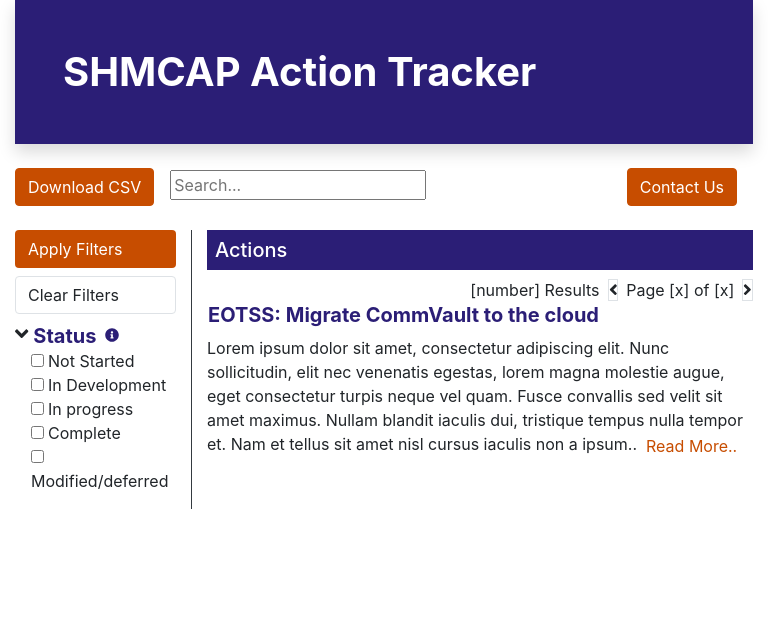
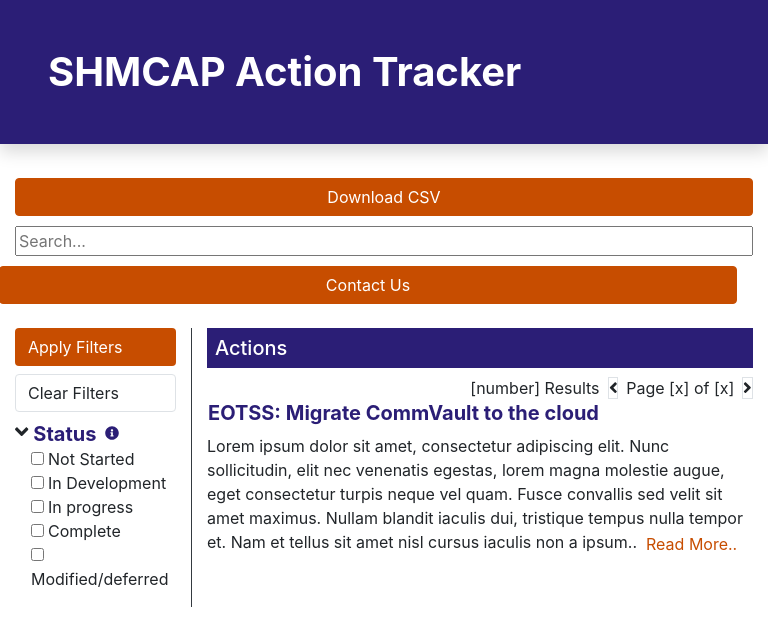
Before and after one commit to caryfitzhugh/ma-state-action-tracker, a React (Create React App) app: page /#/ in a window 768 px wide. Shown: the top 626 px of the page. Built offline with nearby package versions, Linux system fonts and the light colour scheme.

Commit message:
responsive updates

```diff
--- a/src/ActionDetail.js
+++ b/src/ActionDetail.js
@@ -17,8 +17,8 @@ const ActionDetail = () => {
   return (
     <>
         <Heading closeButton title="SHMCAP Action Tracker Results"/>
-        <Row>
-            <Col className="p-5 text-secondary">
+        <Row className="mt-3 mt-sm-0">
+            <Col xs={12} className="p-sm-5 text-center text-sm-left text-secondary">
                 <h2>{mockAction.title}</h2>
                 <h4 className="text-primary font-weight-bold">Completion Timeframe: {mockAction.timeframe}</h4>
                 <ul className="list-unstyled">
--- a/src/ActionList.js
+++ b/src/ActionList.js
@@ -14,8 +14,8 @@ const ActionList = () => {
   return (
     <>
       <h5 className="bg-secondary text-white p-2">Actions</h5>
-      <div className="text-right">
-        <span className="mr-2">[number] Results</span>
+      <div className="text-sm-right text-center mb-2 mb-sm-0">
+        <span className="mr-2 d-block d-sm-inline">[number] Results</span>
         <FontAwesomeIcon className="border" icon={faAngleLeft} size="lg" />
         <span className="mx-2">Page [x] of [x]</span>
         <FontAwesomeIcon className="border" icon={faAngleRight} size="lg" />
--- a/src/ActionTracker.js
+++ b/src/ActionTracker.js
@@ -1,4 +1,4 @@
-import React from 'react';
+import React, { useState, useEffect } from 'react';
 import ActionList from './ActionList';
 import ActionFilters from './ActionFilters';
 import { Row, Col } from 'react-bootstrap';
@@ -6,7 +6,12 @@ import Utilities from './Utilities';
 import Heading from './Heading';
 
 const ActionTracker = () => {
+    //const [data, setData] = useState({ actions: [] });
 
+    //useEffect(async () => {
+    //    const response = await fetch("http://ma-state-action-tracker.us-east-1.elasticbeanstalk.com/exec-offices/?page=1&per_page=20");
+    //    return setData(response.body);
+    //}, []);
 
   return (
     <>
@@ -15,10 +20,10 @@ const ActionTracker = () => {
             <Utilities />
         </Row>
         <Row>
-            <Col xs={3} className="border-right border-dark">
+            <Col xs={12} sm={3} className="border-right border-dark">
                 <ActionFilters />
             </Col>
-            <Col xs={9}>
+            <Col xs={12} sm={9}>
                 <ActionList />
             </Col>
         </Row>
--- a/src/Contact.js
+++ b/src/Contact.js
@@ -6,7 +6,7 @@ const Contact = () => {
   return (
     <>
         <Heading closeButton title="Contact Us" />
-        <h3 style={{ color: '#133D70' }} className="text-center font-weight-bold my-5">Do you have a question, or want to provide feedback to the Resilient MA Action team?</h3>
+        <h3 style={{ color: '#133D70' }} className="text-center font-weight-bold my-3 my-sm-5">Do you have a question, or want to provide feedback to the Resilient MA Action team?</h3>
         <Container>
             <Row>
                 <Col xs={12} sm={5}>
--- a/src/FilterGroup.js
+++ b/src/FilterGroup.js
@@ -1,6 +1,7 @@
 import React from 'react';
 import { FontAwesomeIcon } from '@fortawesome/react-fontawesome'
 import { faAngleDown, faInfoCircle } from '@fortawesome/free-solid-svg-icons'
+import {Collapse} from 'react-collapse';
 
 const FilterGroup = ({ filter }) => {
   return (
@@ -12,6 +13,7 @@ const FilterGroup = ({ filter }) => {
         </button>
         <FontAwesomeIcon icon={faInfoCircle} size="sm" color="#2B1E76" />
       </div>
+      <Collapse isOpened={true}>
         <ul className="list-unstyled pl-3">
           {filter.items.map((item) => {
               return (
@@ -21,6 +23,7 @@ const FilterGroup = ({ filter }) => {
               );
           })}
         </ul>
+      </Collapse>
     </>
   );
 }
--- /dev/null
+++ b/src/Heading.css
@@ -0,0 +1,20 @@
+@media (min-width: 768px) {
+    .heading .close-xs {
+        display: none;
+    }
+    .heading .close-sm {
+        display: block;
+    }
+}
+@media (max-width: 768px) {
+    .heading {
+        margin-left: -15px;
+        margin-right: -15px;
+    }
+    .heading .close-xs {
+        display: block;
+    }
+    .heading .close-sm {
+        display: none;
+    }
+}
--- a/src/Heading.js
+++ b/src/Heading.js
@@ -1,15 +1,17 @@
 import React from 'react';
 import { Link } from 'react-router-dom';
-import { FontAwesomeIcon } from '@fortawesome/react-fontawesome'
-import { faTimesCircle } from '@fortawesome/free-solid-svg-icons'
+import { FontAwesomeIcon } from '@fortawesome/react-fontawesome';
+import { faTimesCircle } from '@fortawesome/free-solid-svg-icons';
+import './Heading.css';
 
 const Heading = ({ title, closeButton }) => {
   return (
-    <div className="bg-secondary p-5 shadow">
-        <h1 className="d-inline text-white font-weight-bold">{title}</h1>
+    <div className="heading bg-secondary p-2 p-sm-5 shadow">
+        <h1 className="d-sm-inline d-block text-white font-weight-bold text-center text-sm-left">{title}</h1>
         {closeButton ?
             <Link to="/">
-                <FontAwesomeIcon className="text-white float-right" icon={faTimesCircle} size="4x" />
+                <FontAwesomeIcon className="text-white float-right close-sm" icon={faTimesCircle} size="4x" />
+                <button className="btn btn-primary close-xs w-100">Back</button>
             </Link> :
             null
         }
--- /dev/null
+++ b/src/Utilities.css
@@ -0,0 +1,6 @@
+@media (max-width: 768px) {
+    .utilities .utility {
+        width: 100%;
+        margin-top: 10px
+    }
+}
--- a/src/Utilities.js
+++ b/src/Utilities.js
@@ -1,13 +1,14 @@
 import React from 'react';
 import { Col } from 'react-bootstrap';
 import { Link } from 'react-router-dom';
+import './Utilities.css';
 
 const Utilities = () => {
   return (
-   <Col>
-        <button className="btn btn-primary mr-3">Download CSV</button>
-        <input type="text" placeholder="Search..."></input>
-        <Link to="/contact" className="float-right btn btn-primary mr-3">Contact Us</Link>
+   <Col className="utilities">
+        <button className="utility btn btn-primary mr-3">Download CSV</button>
+        <input className="utility" type="text" placeholder="Search..."></input>
+        <Link to="/contact" className="utility float-sm-right btn btn-primary mr-3">Contact Us</Link>
    </Col>
   );
 }
```
Lines whose indentation alone changed are shown as unchanged.
